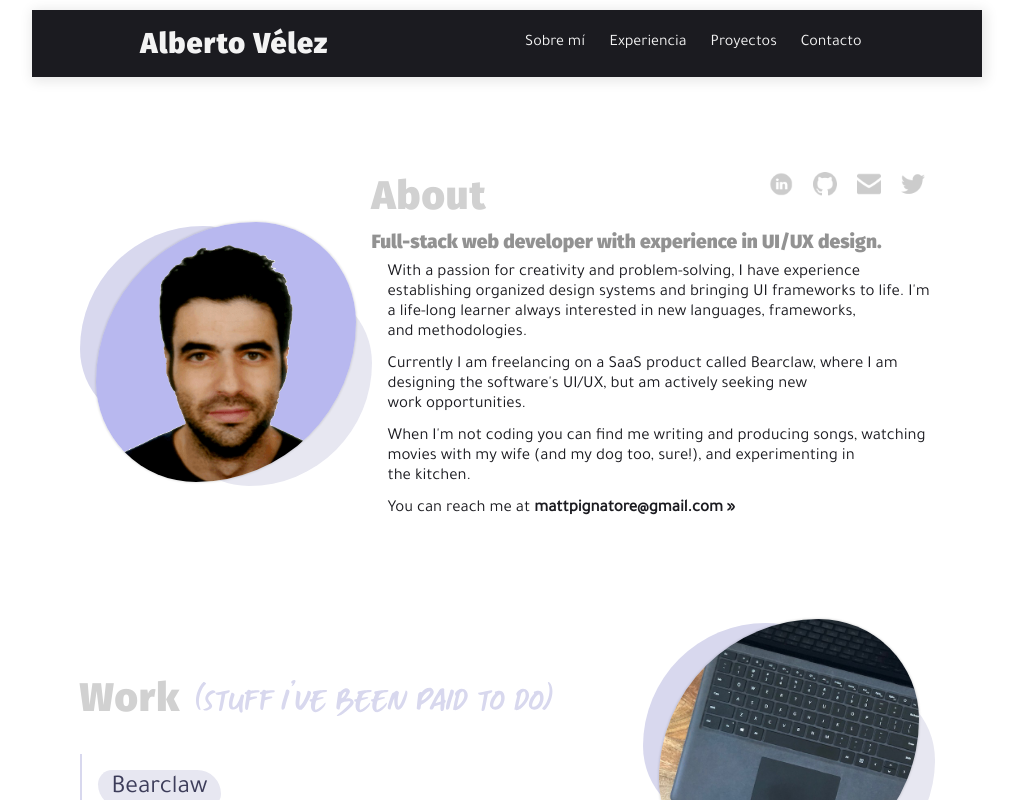
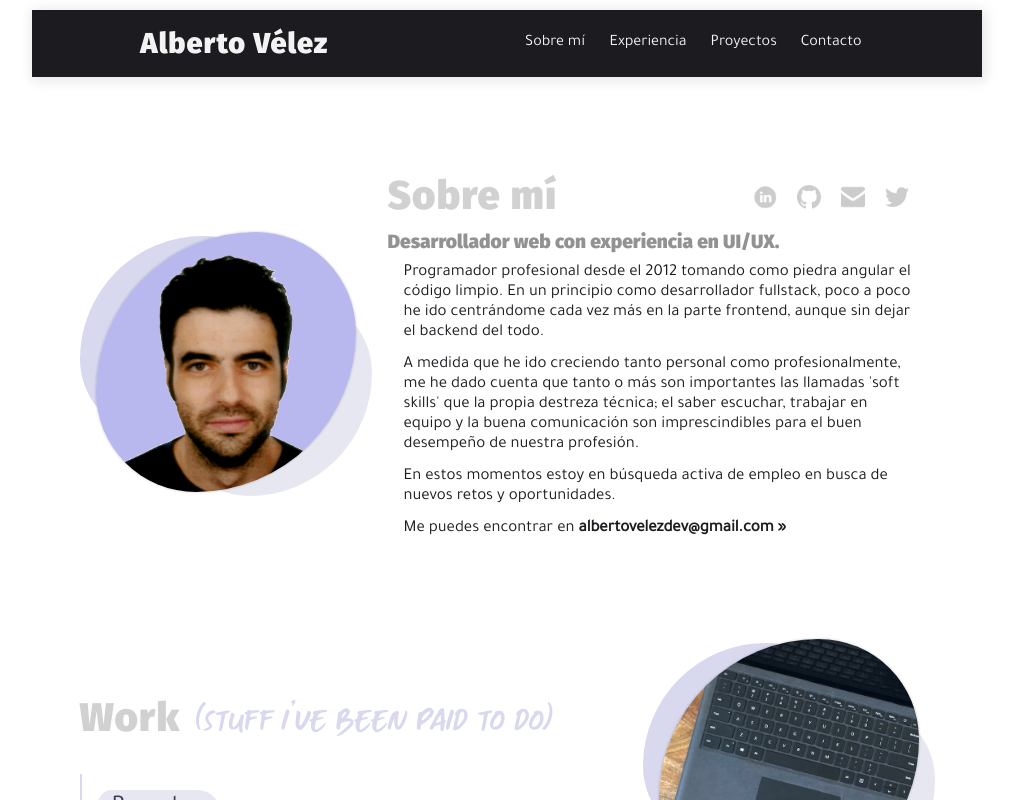
Before and after one commit to avelezdo/portfolio-vue, a Vue app: page / in a window 1280 px wide. Shown: the top 800 px of the page, without its empty margins (133-1150 px from the left). Built offline with nearby package versions, Linux system fonts and the light colour scheme; a web font is replaced by a local one.

Commit message:
About section translated to spanish

```diff
--- a/src/components/About.vue
+++ b/src/components/About.vue
@@ -6,9 +6,9 @@
 				<img class="img profile-photo" src="@/assets/images/about-alberto.png" alt="Headshot profile photo" width="260" height="260" />
 				<div class="mobile-shape ms-right"></div>
 			</div>
-			<div>
-				<div style="display: flex; justify-content: space-between; align-items: flex-start">
-					<h2 class="section__header">About</h2>
+			<div id="about-info__wrapper">
+				<div class="about__upper">
+					<h2 class="section__header">Sobre mí</h2>
 					<ul class="nav__icons">
 						<li>
 							<a href="https://www.linkedin.com/in/alberto-v%C3%A9lez-51155320/" target="_blank">
@@ -32,24 +32,24 @@
 						</li>
 					</ul>
 				</div>
-				<p class="about__intro">Full-stack web developer with experience in&nbsp;UI/UX&nbsp;design.</p>
+				<p class="about__intro">Desarrollador web con experiencia en UI/UX.</p>
 				<div id="intro-svg"></div>
+				<article>
 					<p class="section__copy">
-					With a passion for creativity and problem-solving, I have experience establishing organized design systems and bringing UI frameworks to
-					life. I'm a life-long learner always interested in new languages, frameworks, and&nbsp;methodologies.
+						Programador profesional desde el 2012 tomando como piedra angular el código limpio. En un principio como desarrollador fullstack, poco a
+						poco he ido centrándome cada vez más en la parte frontend, aunque sin dejar el backend del todo.
 					</p>
 					<p class="section__copy">
-					Currently I am freelancing on a SaaS product called Bearclaw, where I am designing the software's UI/UX, but am actively seeking new
-					work&nbsp;opportunities.
+						A medida que he ido creciendo tanto personal como profesionalmente, me he dado cuenta que tanto o más son importantes las llamadas 'soft
+						skills' que la propia destreza técnica; el saber escuchar, trabajar en equipo y la buena comunicación son imprescindibles para el buen
+						desempeño de nuestra profesión.
 					</p>
+					<p class="section__copy">En estos momentos estoy en búsqueda activa de empleo en busca de nuevos retos y oportunidades.</p>
 					<p class="section__copy">
-					When I'm not coding you can find me writing and producing songs, watching movies with my wife (and my dog too, sure!), and experimenting in
-					the&nbsp;kitchen.
+						Me puedes encontrar en
+						<a href="mailto:albertovelezdev@gmail.com"> <strong>albertovelezdev@gmail.com&nbsp;&#187;</strong></a>
 					</p>
-				<p class="section__copy">
-					You can reach me at
-					<a href="mailto:mattpignatore@gmail.com"> <strong>mattpignatore@gmail.com&nbsp;&#187;</strong></a>
-				</p>
+				</article>
 			</div>
 		</div>
 	</section>
@@ -68,6 +68,14 @@ export default {
 
 .profile-photo {
 	object-fit: cover;
+}
+
+#about-info__wrapper {
+	padding: 0 1rem;
+}
+
+.about__upper {
+	@include flex(row, space-between, center);
 }
 
 .about__content {
```
Lines whose indentation alone changed are shown as unchanged.
